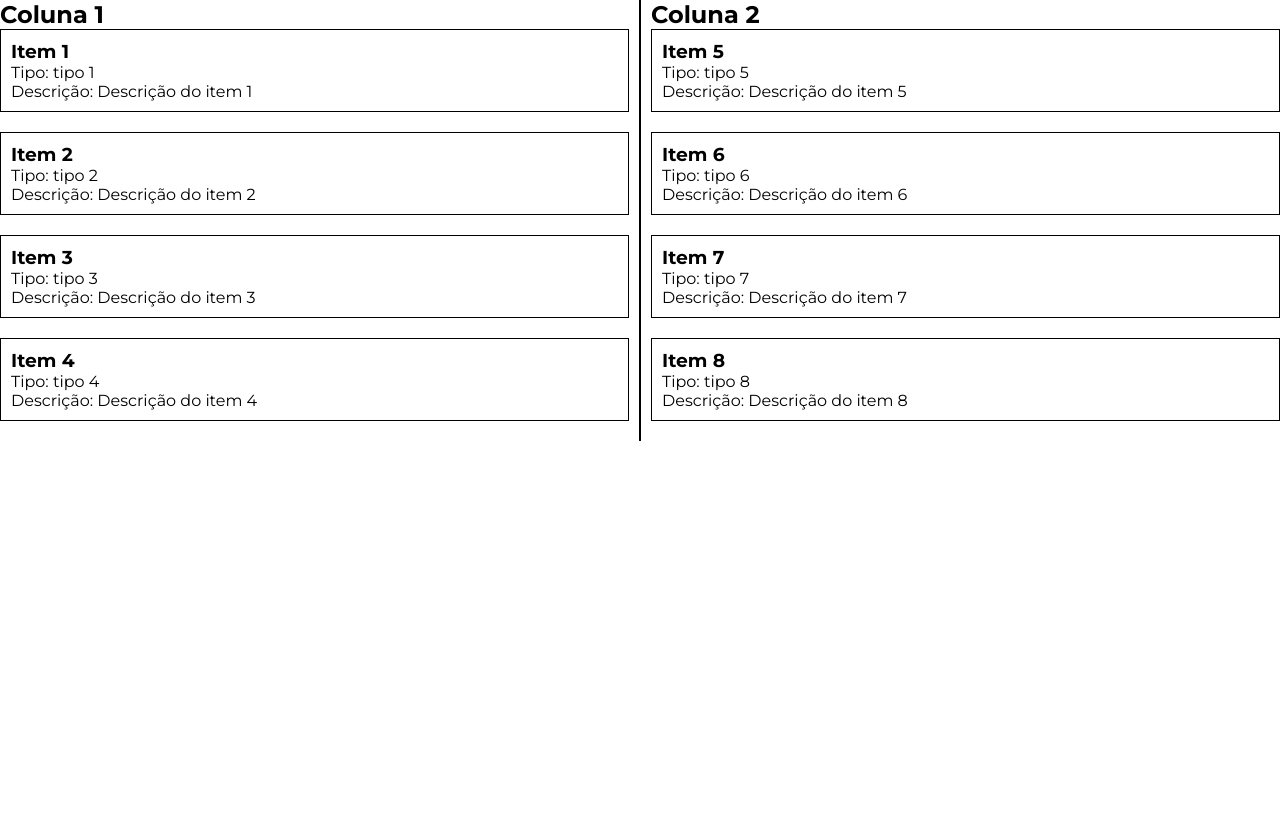
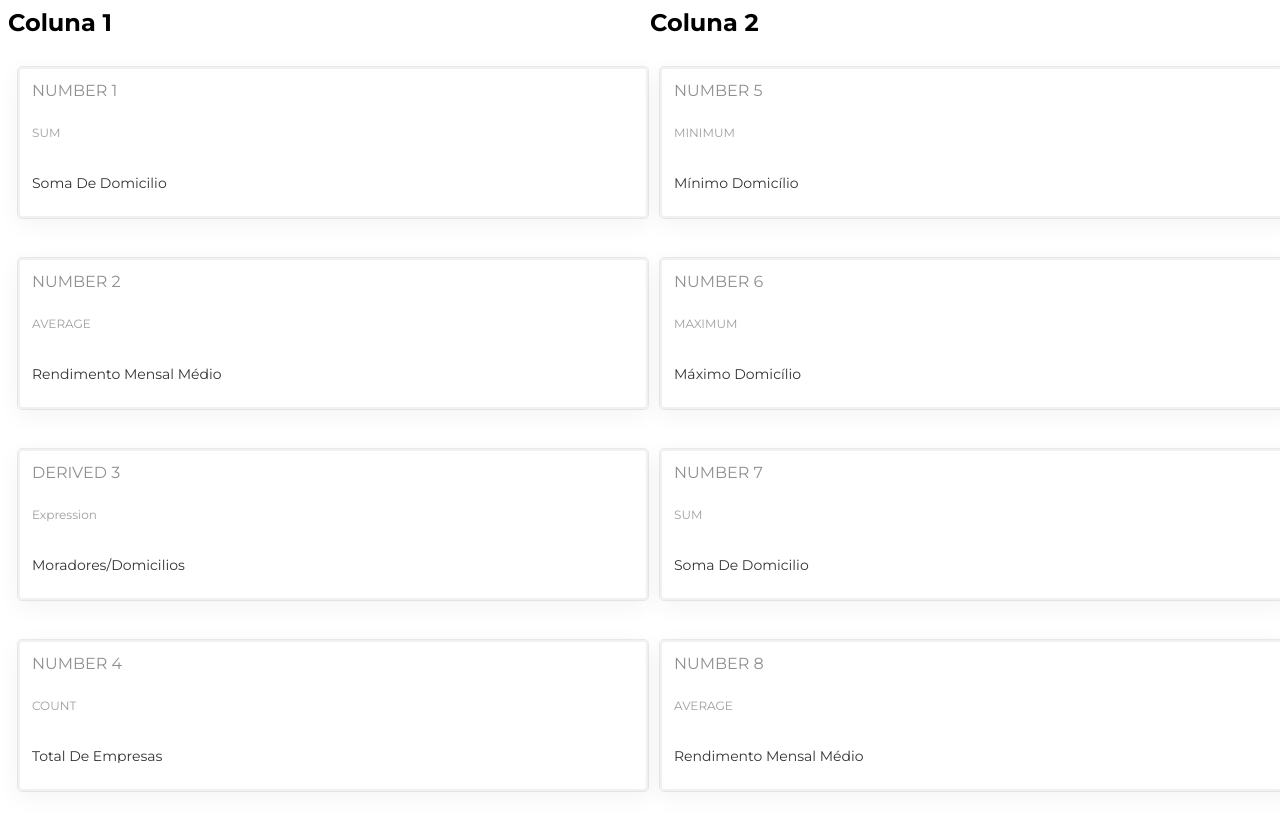
Before and after one commit to rauzola/teste-drag-and-drop, a React (Vite) app: page / in a window 1280 px wide. Before the commit the page ends 800 px from the top, so only its background shows below. Built offline with nearby package versions, Linux system fonts and the light colour scheme.

Commit message:
com styles

```diff
--- a/src/App.tsx
+++ b/src/App.tsx
@@ -1,69 +1,88 @@
-import React, { useState } from 'react';
+import React, { useState } from "react";
+
+import * as Styled from "./styles";
+
+interface Item {
+  id: number;
+  operation: string;
+  type: string;
+  name: string;
+  posicao?: string;
+}
+
+interface ItemPosition {
+  id: number;
+  position: string;
+}
 
 export function Teste() {
-  const [itemPositions, setItemPositions] = useState([]);
+  const [itemPositions, setItemPositions] = useState<ItemPosition[]>([]);
 
-  const [items, setItems] = useState([
+  const [items, setItems] = useState<Item[]>([
     {
       id: 1,
-      nome: 'Item 1',
-      tipo: 'tipo 1',
-      descricao: 'Descrição do item 1',
+      operation: "SUM",
+      type: "NUMBER",
+      name: "Soma De Domicilio",
     },
     {
       id: 2,
-      nome: 'Item 2',
-      tipo: 'tipo 2',
-      descricao: 'Descrição do item 2',
+      operation: "AVERAGE",
+      type: "NUMBER",
+      name: "Rendimento Mensal Médio",
     },
     {
       id: 3,
-      nome: 'Item 3',
-      tipo: 'tipo 3',
-      descricao: 'Descrição do item 3',
+      operation: "Expression",
+      type: "DERIVED",
+      name: "Moradores/Domicilios",
     },
     {
       id: 4,
-      nome: 'Item 4',
-      tipo: 'tipo 4',
-      descricao: 'Descrição do item 4',
+      operation: "COUNT",
+      type: "NUMBER",
+      name: "Total De Empresas",
     },
     {
       id: 5,
-      nome: 'Item 5',
-      tipo: 'tipo 5',
-      descricao: 'Descrição do item 5',
+      operation: "MINIMUM",
+      type: "NUMBER",
+      name: "Mínimo Domicílio",
     },
     {
       id: 6,
-      nome: 'Item 6',
-      tipo: 'tipo 6',
-      descricao: 'Descrição do item 6',
+      operation: "MAXIMUM",
+      type: "NUMBER",
+      name: "Máximo Domicílio",
     },
     {
       id: 7,
-      nome: 'Item 7',
-      tipo: 'tipo 7',
-      descricao: 'Descrição do item 7',
+      operation: "SUM",
+      type: "NUMBER",
+      name: "Soma De Domicilio",
     },
     {
       id: 8,
-      nome: 'Item 8',
-      tipo: 'tipo 8',
-      descricao: 'Descrição do item 8',
+      operation: "AVERAGE",
+      type: "NUMBER",
+      name: "Rendimento Mensal Médio",
     },
+
   ]);
 
-
-  const handleDragStart = (e, id) => {
-    e.dataTransfer.setData('text/plain', id);
+  const handleDragStart = (e: React.DragEvent<HTMLDivElement>, id: number) => {
+    e.dataTransfer.setData("text/plain", id.toString());
   };
 
-  const handleDragOver = (e) => {
+  const handleDragOver = (e: React.DragEvent<HTMLDivElement>) => {
     e.preventDefault();
   };
 
-  const handleDrop = (e, index, coluna) => {
+  const handleDrop = (
+    e: React.DragEvent<HTMLDivElement>,
+    index: number,
+    coluna: string
+  ) => {
     const itemId = e.dataTransfer.getData("text");
     const itemIndex = items.findIndex((item) => item.id === Number(itemId));
     const newItems = [...items];
@@ -72,22 +91,25 @@ export function Teste() {
     // Atualiza a posição do item
     item.posicao = coluna;
 
-    newItems.splice(index, 0, item);
+    newItems.splice(index + (4 - newItems.length), 0, item);
     setItems(newItems);
+
+    // Atualiza a posição do item no estado itemPositions
+    updateItemPosition(Number(itemId), coluna);
   };
 
-  const updateItemPosition = (itemId, newPosition) => {
-    setItemPositions(prevPositions => {
-      const itemPosition = prevPositions.find(pos => pos.id === itemId);
+
+  const updateItemPosition = (itemId: number, newPosition: string) => {
+    setItemPositions((prevPositions) => {
+      const itemPosition = prevPositions.find((pos) => pos.id === itemId);
       if (itemPosition) {
         itemPosition.position = newPosition;
         return [...prevPositions];
       } else {
-        return [...prevPositions, {id: itemId, position: newPosition}];
+        return [...prevPositions, { id: itemId, position: newPosition }];
       }
     });
-  }
-
+  };
 
   return (
     <>
@@ -103,14 +125,23 @@ export function Teste() {
                 onDragOver={(e) => handleDragOver(e)}
                 onDrop={(e) => handleDrop(e, index)}
               >
-          <h3>{item.nome}</h3>
-          <p>Tipo: {item.tipo}</p>
-          <p>Descrição: {item.descricao}</p>
+                <Styled.WrapperItem>
+                  <Styled.WrapperTitle>
+                    <div style={{ display: "flex", flexDirection: "column" }}>
+                      <h2>{item.type} {item.id}</h2>
+                      <p>{item.operation}</p>
+
+                    </div>
+                  </Styled.WrapperTitle>
+
+                  <h3>{item.name}</h3>
+                </Styled.WrapperItem>
               </li>
             ))}
           </ul>
         </div>
-  <div className="col-2"
+        <div
+          className="col-2"
           onDragOver={(e) => handleDragOver(e)}
           onDrop={(e) => handleDrop(e, 4)}
         >
@@ -124,16 +155,21 @@ export function Teste() {
                 onDragOver={(e) => handleDragOver(e)}
                 onDrop={(e) => handleDrop(e, index + 4)}
               >
-          <h3>{item.nome}</h3>
-          <p>Tipo: {item.tipo}</p>
-          <p>Descrição: {item.descricao}</p>
+                <Styled.WrapperItem>
+                  <Styled.WrapperTitle>
+                    <div style={{ display: "flex", flexDirection: "column" }}>
+                    <h2>{item.type} {item.id}</h2>
+                      <p>{item.operation}</p>
+                    </div>
+
+                  </Styled.WrapperTitle>
+                  <h3>{item.name}</h3>
+                </Styled.WrapperItem>
               </li>
             ))}
           </ul>
         </div>
       </div>
-
     </>
-
   );
 }
--- a/src/globalStyles.ts
+++ b/src/globalStyles.ts
@@ -1,32 +1,11 @@
 import { createGlobalStyle } from "styled-components";
 
 export const GlobalStyles = createGlobalStyle`
-  *,
-  *::before,
-  *::after {
-    margin: 0;
-    padding: 0;
-    border: 0;
-    box-sizing: border-box;
-  }
+
 
   body {
 
     font-family: 'Montserrat', sans-serif;
-
-    &::-webkit-scrollbar {
-      width: 1rem;
-    }
-
-    &::-webkit-scrollbar-track {
-      background: #060B28;
-    }
-
-    &::-webkit-scrollbar-thumb {
-      background-color: #2F5AFF;
-      border-radius: .5rem;
-      border: 0.25rem solid #060B28;
-    }
   }
 
   ul {
@@ -78,13 +57,13 @@ export const GlobalStyles = createGlobalStyle`
 
 .col-1 {
   flex: 1;
-  border-right: 1px solid black;
+  /* border-right: 1px solid black; */
   padding-right: 10px;
 }
 
 .col-2 {
   flex: 1;
-  border-left: 1px solid black;
+  /* border-left: 1px solid black; */
   padding-left: 10px;
 }
 
@@ -100,7 +79,7 @@ ul {
 li {
   margin-bottom: 20px;
   padding: 10px;
-  border: 1px solid black;
+  /* border: 1px solid black; */
 }
 
 `;
--- /dev/null
+++ b/src/styles.ts
@@ -0,0 +1,86 @@
+import styled from 'styled-components';
+
+export const Wrapper = styled.div`
+  display: flex;
+  flex-direction: column;
+  gap: 16px;
+
+  h3 {
+    font-size: 16px;
+    font-weight: 600;
+  }
+`;
+
+export const WrapperEmptyMessage = styled.div`
+  display: flex;
+  flex-direction: column;
+  gap: 16px;
+  justify-content: center;
+  align-items: center;
+  margin-top: 100px;
+  text-align: center;
+
+  p {
+    max-width: 250px;
+    text-align: center;
+  }
+
+  button {
+    &:hover {
+      color: #fff !important;
+    }
+  }
+`;
+
+export const WrapperItem = styled.div`
+  text-transform: capitalize;
+  width: 100%;
+  display: flex;
+  flex-direction: column;
+  gap: 8px;
+  border: 2px solid #f0f1f1;
+  border-radius: 4px;
+  padding: 12px !important;
+
+  height: 123px;
+
+  box-shadow: rgba(0, 0, 0, 0.05) 0px 6px 24px 0px,
+    rgba(0, 0, 0, 0.08) 0px 0px 0px 1px;
+
+  h3 {
+    color: #333333;
+    font-weight: 500;
+    font-size: 14px;
+
+    overflow: hidden;
+    text-overflow: ellipsis;
+    display: -webkit-box;
+    -webkit-line-clamp: 2;
+    -webkit-box-orient: vertical;
+  }
+`;
+
+export const WrapperTitle = styled.div`
+  display: flex;
+  align-items: flex-start;
+  justify-content: space-between;
+  gap: 12px;
+
+  padding: 0 !important;
+
+  div {
+    padding: 0 !important;
+  }
+
+  h2 {
+    color: #8f9090;
+    font-size: 16px;
+    font-weight: 500;
+  }
+
+  p {
+    color: #9d9f9f;
+    font-size: 12px;
+    font-weight: 400;
+  }
+`;
```
Lines whose indentation alone changed are shown as unchanged.
